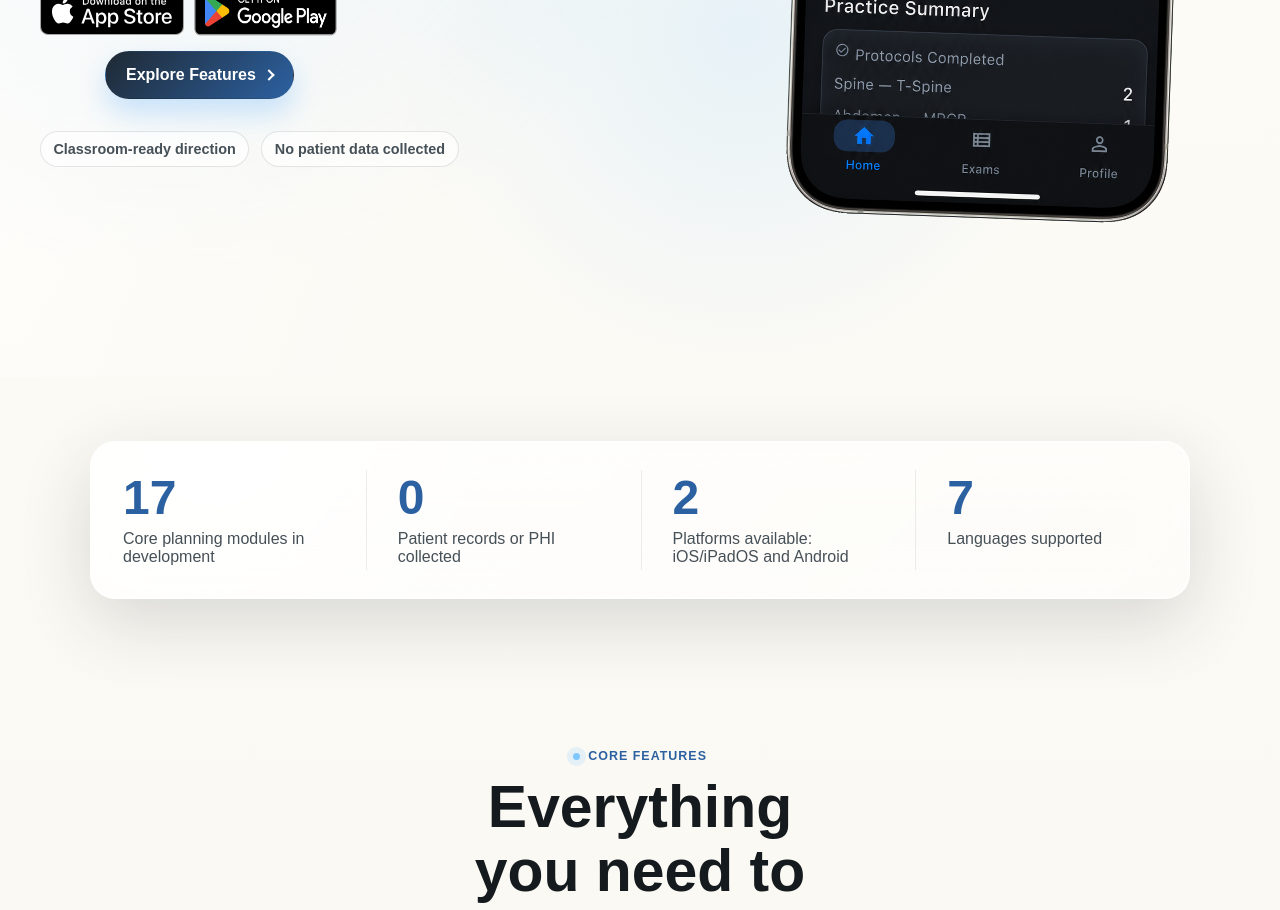
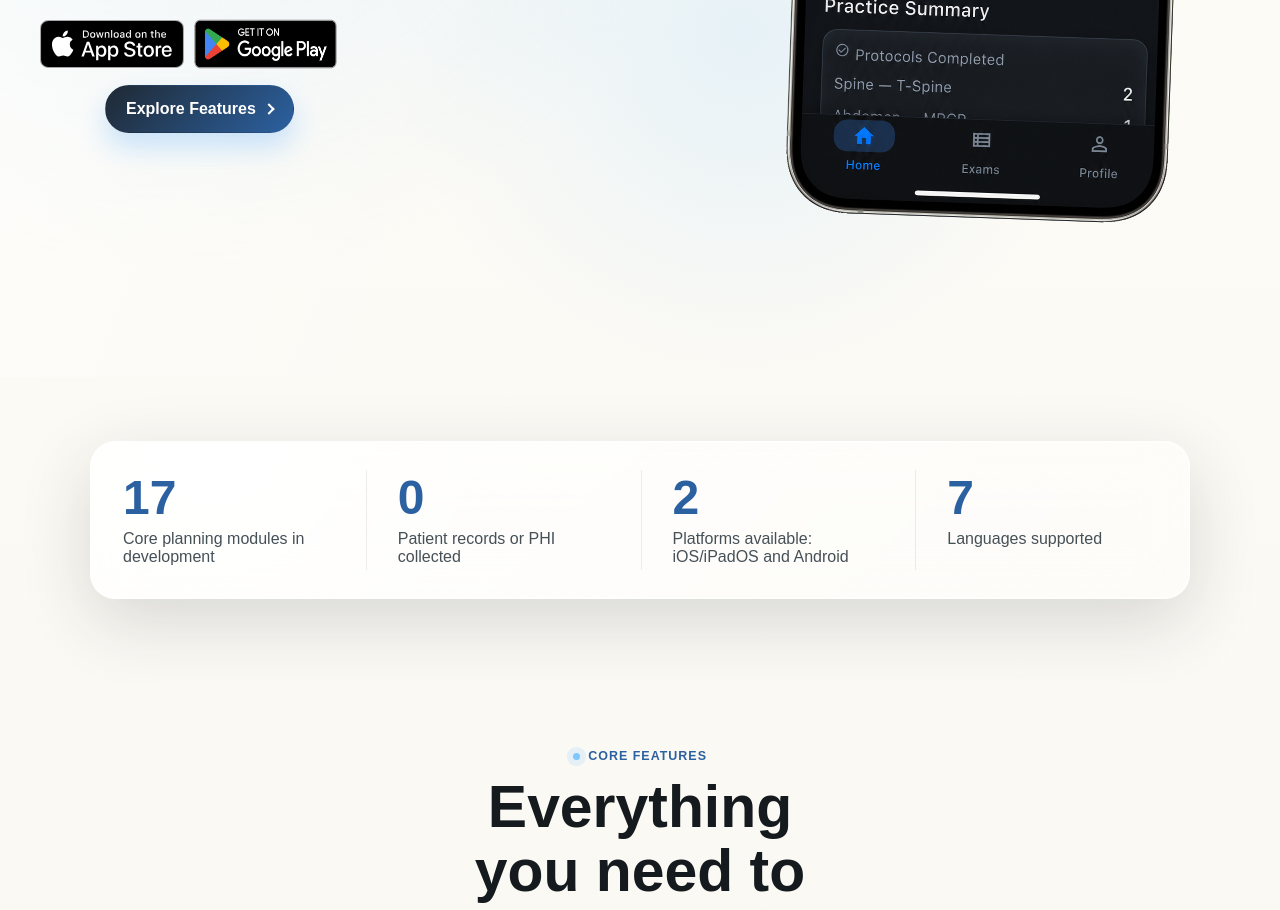
Before and after one commit to shahnoza77/mriplanapp-website, a Next.js app: page / in a window 1280 px wide. Shown: the part 860-1770 px from the top of the page. Built offline with nearby package versions, Linux system fonts and the light colour scheme; a web font is replaced by a local one.

Commit message:
removed hero's part

```diff
--- a/components/sections/Hero.tsx
+++ b/components/sections/Hero.tsx
@@ -28,12 +28,6 @@ export function Hero() {
               </Button>
             </div>
           </Reveal>
-          <Reveal delay={0.34}>
-            <ul className="hero-trust">
-              <li>Classroom-ready direction</li>
-              <li>No patient data collected</li>
-            </ul>
-          </Reveal>
         </div>
         <div className="hero-visual">
           <div className="hero-device-wrap">
```
